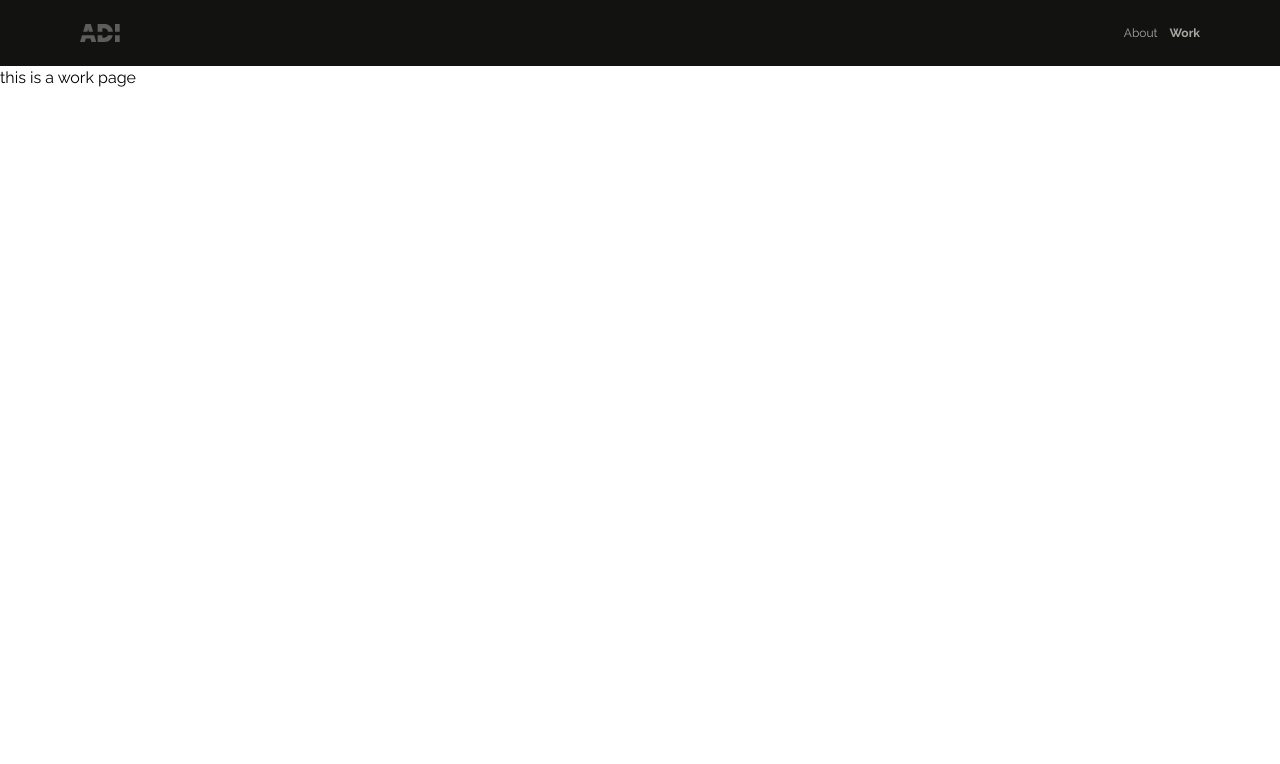
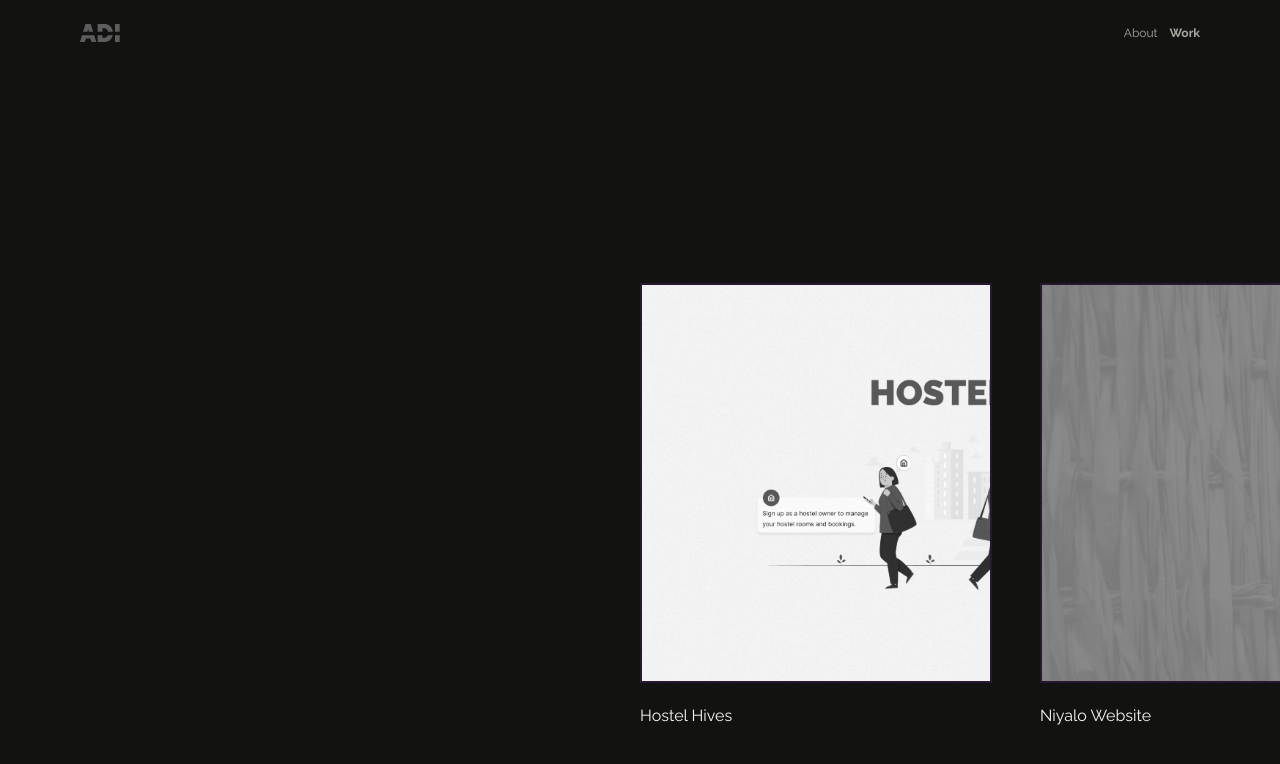
Before and after one commit to ghbishal/adiportfolio, a Next.js app: page /work in a window 1280 px wide. Shown: the top 764 px of the page. Built offline with nearby package versions, Linux system fonts and the light colour scheme.

Commit message:
feat: work page

```diff
--- a/src/app/work/page.tsx
+++ b/src/app/work/page.tsx
@@ -1,5 +1,10 @@
 import React from 'react';
+import { Work } from '@/features/work';
 
 export default function WorkPage() {
-  return <div>this is a work page</div>;
+  return (
+    <section className="h-screen w-screen overflow-hidden bg-neutral-950">
+      <Work />
+    </section>
+  );
 }
--- /dev/null
+++ b/src/features/work/Work.tsx
@@ -0,0 +1,121 @@
+'use client';
+
+import Image from 'next/image';
+import { useRouter } from 'next/navigation';
+import React, { useRef, useState } from 'react';
+
+type WorkItem = {
+  id: number;
+  title: string;
+  img: string;
+  workurl: string;
+  workurlmob: string;
+  workurlmed: string;
+};
+
+const WorkData: WorkItem[] = [
+  {
+    id: 1,
+    title: 'Hostel Hives',
+    img: 'hostelhives.webp',
+    workurl:
+      'https://www.figma.com/embed?embed_host=share&url=https%3A%2F%2Fwww.figma.com%2Fproto%2F757oKj2Nr3KoZLig52EKl9%2FPersonal-Portfolio%3Fpage-id%3D1549%253A2746%26type%3Ddesign%26node-id%3D1549-3231%26viewport%3D526%252C372%252C0.09%26t%3D4kf0c8kqetOfjaNI-1%26scaling%3Dscale-down-width%26starting-point-node-id%3D1549%253A3231%26mode%3Ddesign%26hide-ui%3D1',
+    workurlmob:
+      'https://www.figma.com/embed?embed_host=share&url=https%3A%2F%2Fwww.figma.com%2Fproto%2F757oKj2Nr3KoZLig52EKl9%2FPersonal-Portfolio%3Fpage-id%3D1549%253A2746%26type%3Ddesign%26node-id%3D1549-3712%26viewport%3D526%252C372%252C0.09%26t%3D4kf0c8kqetOfjaNI-1%26scaling%3Dscale-down-width%26starting-point-node-id%3D1549%253A3712%26mode%3Ddesign%26hide-ui%3D1',
+    workurlmed:
+      'https://www.figma.com/embed?embed_host=share&url=https%3A%2F%2Fwww.figma.com%2Fproto%2F757oKj2Nr3KoZLig52EKl9%2FPersonal-Portfolio%3Fpage-id%3D1549%253A2746%26type%3Ddesign%26node-id%3D1549-2750%26viewport%3D526%252C372%252C0.09%26t%3D4kf0c8kqetOfjaNI-1%26scaling%3Dscale-down-width%26starting-point-node-id%3D1549%253A2750%26mode%3Ddesign%26hide-ui%3D1',
+  },
+  {
+    id: 2,
+    title: 'Niyalo Website',
+    img: 'niyalocreatives.webp',
+    workurl:
+      'https://www.figma.com/embed?embed_host=share&url=https%3A%2F%2Fwww.figma.com%2Fproto%2F757oKj2Nr3KoZLig52EKl9%2FPersonal-Portfolio%3Fpage-id%3D1313%253A27%26type%3Ddesign%26node-id%3D1478-4097%26viewport%3D-1419%252C-216%252C0.09%26t%3DeeJT3yKxya45IANW-1%26scaling%3Dscale-down-width%26starting-point-node-id%3D1478%253A4097%26mode%3Ddesign%26hide-ui%3D1',
+    workurlmob:
+      'https://www.figma.com/embed?embed_host=share&url=https%3A%2F%2Fwww.figma.com%2Fproto%2F757oKj2Nr3KoZLig52EKl9%2FPersonal-Portfolio%3Fpage-id%3D1313%253A27%26type%3Ddesign%26node-id%3D1478-4256%26viewport%3D-1419%252C-216%252C0.09%26t%3DeeJT3yKxya45IANW-1%26scaling%3Dmin-zoom%26starting-point-node-id%3D1478%253A4256%26show-proto-sidebar%3D1%26mode%3Ddesign%26hide-ui%3D1',
+    workurlmed:
+      'https://www.figma.com/embed?embed_host=share&url=https%3A%2F%2Fwww.figma.com%2Fproto%2F757oKj2Nr3KoZLig52EKl9%2FPersonal-Portfolio%3Fpage-id%3D1313%253A27%26type%3Ddesign%26node-id%3D1478-3938%26viewport%3D-855%252C-186%252C0.07%26t%3DgwY40pPOGSfumBF8-1%26scaling%3Dscale-down-width%26starting-point-node-id%3D1478%253A3938%26mode%3Ddesign%26hide-ui%3D1',
+  },
+  {
+    id: 3,
+    title: 'Swift Game Devs',
+    img: 'swift.webp',
+    workurl:
+      'https://www.figma.com/embed?embed_host=share&url=https%3A%2F%2Fwww.figma.com%2Fproto%2F757oKj2Nr3KoZLig52EKl9%2FPersonal-Portfolio%3Fpage-id%3D1549%253A1196%26type%3Ddesign%26node-id%3D1549-1664%26viewport%3D516%252C395%252C0.08%26t%3Dj2qTna57dQpC6okC-1%26scaling%3Dscale-down-width%26starting-point-node-id%3D1549%253A1664%26mode%3Ddesign%26hide-ui%3D1',
+    workurlmob:
+      'https://www.figma.com/embed?embed_host=share&url=https%3A%2F%2Fwww.figma.com%2Fproto%2F757oKj2Nr3KoZLig52EKl9%2FPersonal-Portfolio%3Fpage-id%3D1549%253A1196%26type%3Ddesign%26node-id%3D1549-2124%26viewport%3D516%252C395%252C0.08%26t%3Dj2qTna57dQpC6okC-1%26scaling%3Dscale-down-width%26starting-point-node-id%3D1549%253A2124%26mode%3Ddesign%26hide-ui%3D1',
+    workurlmed:
+      'https://www.figma.com/embed?embed_host=share&url=https%3A%2F%2Fwww.figma.com%2Fproto%2F757oKj2Nr3KoZLig52EKl9%2FPersonal-Portfolio%3Fpage-id%3D1549%253A1196%26type%3Ddesign%26node-id%3D1549-1204%26viewport%3D516%252C395%252C0.08%26t%3Dj2qTna57dQpC6okC-1%26scaling%3Dscale-down-width%26starting-point-node-id%3D1549%253A1204%26mode%3Ddesign%26hide-ui%3D1',
+  },
+  {
+    id: 4,
+    title: 'Innov8',
+    img: 'innnov8.webp',
+    workurl:
+      'https://www.figma.com/embed?embed_host=share&url=https%3A%2F%2Fwww.figma.com%2Fproto%2F757oKj2Nr3KoZLig52EKl9%2FPersonal-Portfolio%3Fpage-id%3D1549%253A4324%26type%3Ddesign%26node-id%3D1549-4339%26viewport%3D566%252C364%252C0.09%26t%3DgUjaMIVUcGuLnX4Q-1%26scaling%3Dscale-down-width%26starting-point-node-id%3D1549%253A4339%26mode%3Ddesign%26hide-ui%3D1',
+    workurlmob:
+      'https://www.figma.com/embed?embed_host=share&url=https%3A%2F%2Fwww.figma.com%2Fproto%2F757oKj2Nr3KoZLig52EKl9%2FPersonal-Portfolio%3Fpage-id%3D1549%253A4324%26type%3Ddesign%26node-id%3D1549-4353%26viewport%3D566%252C364%252C0.09%26t%3DgUjaMIVUcGuLnX4Q-1%26scaling%3Dscale-down-width%26starting-point-node-id%3D1549%253A4353%26mode%3Ddesign%26hide-ui%3D1',
+    workurlmed:
+      'https://www.figma.com/embed?embed_host=share&url=https%3A%2F%2Fwww.figma.com%2Fproto%2F757oKj2Nr3KoZLig52EKl9%2FPersonal-Portfolio%3Fpage-id%3D1549%253A4324%26type%3Ddesign%26node-id%3D1549-4325%26viewport%3D566%252C364%252C0.09%26t%3DgUjaMIVUcGuLnX4Q-1%26scaling%3Dscale-down-width%26starting-point-node-id%3D1549%253A4325%26mode%3Ddesign%26hide-ui%3D1',
+  },
+] as const;
+
+export const Work = () => {
+  const router = useRouter();
+
+  const [percentage, setPercentage] = useState(0);
+
+  const handleRoute = (workurl: string): void => {
+    if (workurl) router.push(`/work/${workurl}`);
+  };
+
+  const cardSlide = useRef<HTMLDivElement>(null);
+
+  const scrollHandler = (e: React.WheelEvent<HTMLDivElement>): void => {
+    const container = cardSlide.current;
+    if (!container) return;
+
+    const divideY = e.deltaY / 10;
+    const divideX = e.deltaX / 10;
+    const newPercentage = percentage + divideX + divideY;
+
+    if (newPercentage <= 300 && newPercentage >= 0) {
+      setPercentage(newPercentage);
+      container.style.transition = 'transform 0.3s ease-out';
+      container.style.transform = `translate(-${percentage / 4}%, 0%)`;
+    }
+  };
+
+  const Cards = WorkData.map((items) => (
+    <div
+      key={items.id}
+      id="works"
+      className="flex flex-col items-start gap-[1.25rem] hover:transition-all sm:hover:scale-105"
+      onClick={() => handleRoute(String(items.id))}
+    >
+      <div className="relative h-[320px] w-[270px] border-2 border-purple-900/30 object-center hover:border-purple-600 xl:h-[400px] xl:w-[352px]">
+        <Image
+          src={`/images/work/${items.img}`}
+          alt="Card Image"
+          fill={true}
+          className="snap-center object-cover grayscale transition-all hover:grayscale-0"
+          objectPosition={`${percentage / 3}% 100%`}
+          sizes="(max-width: 808px) 50vw, 100vw"
+          priority={true}
+        />
+      </div>
+      <p>{items.title}</p>
+    </div>
+  ));
+
+  return (
+    <section className="flex h-screen w-screen items-center" onWheel={scrollHandler}>
+      <div
+        ref={cardSlide}
+        className="scrollbar-hide relative flex snap-x snap-mandatory items-start gap-4 overflow-x-auto px-[10%] sm:top-[5%] sm:overflow-visible sm:pl-[50%] lg:gap-6"
+      >
+        {Cards}
+      </div>
+    </section>
+  );
+};
--- /dev/null
+++ b/src/features/work/index.ts
@@ -0,0 +1 @@
+export * from './Work';
```
